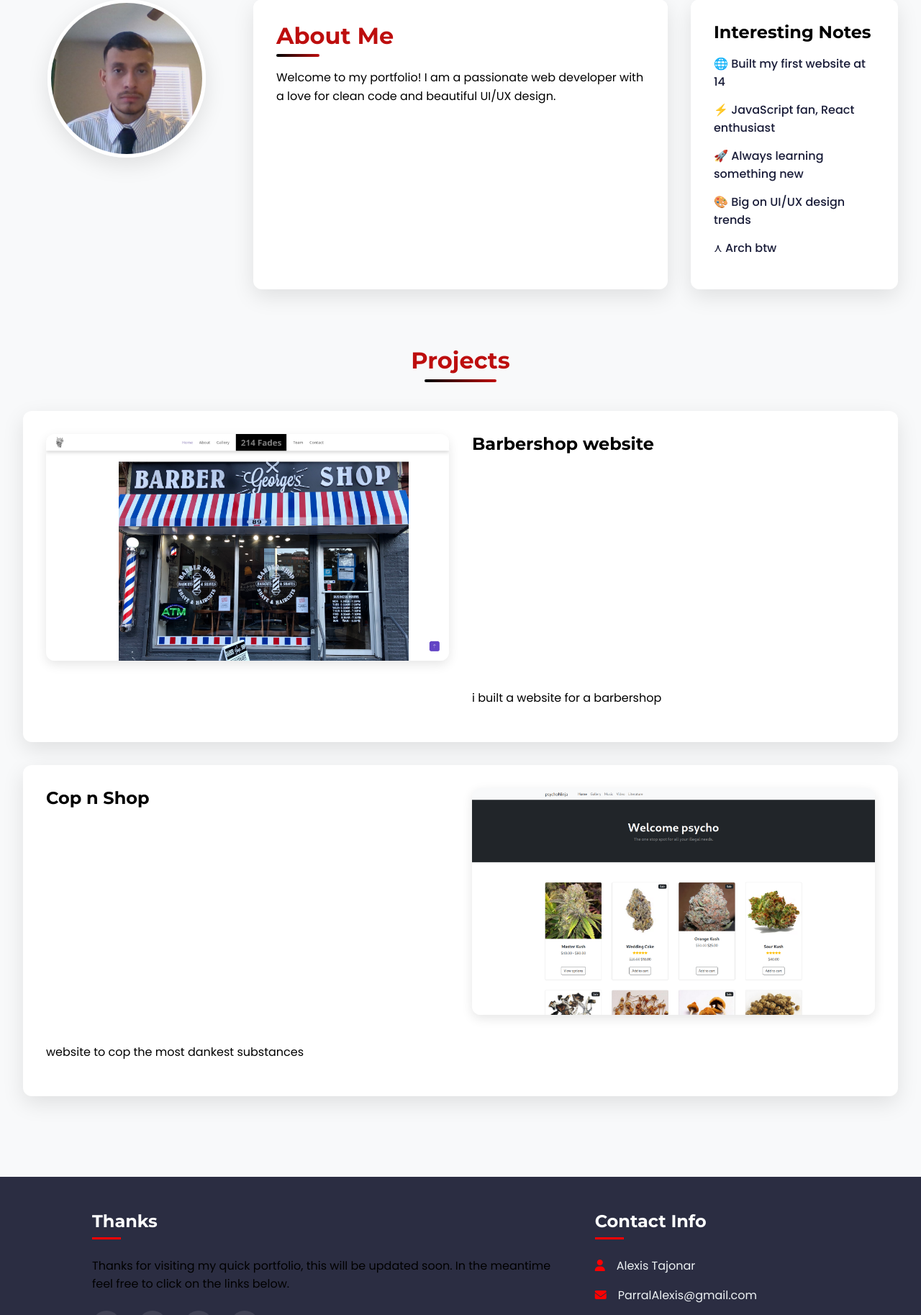
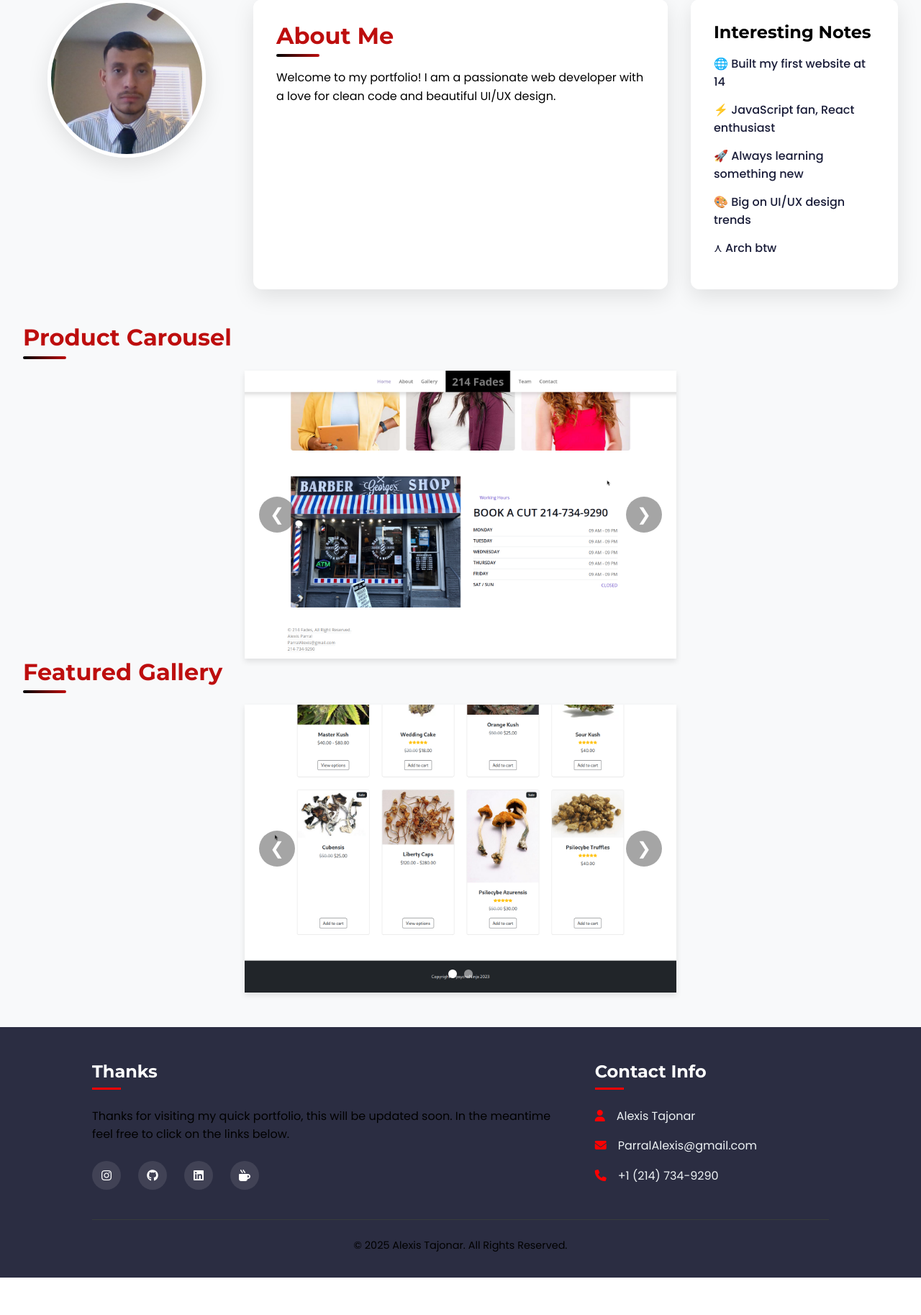
Before and after one commit to psychoNinja214/claudeTest, a Django app: page / in a window 1280 px wide. Shown: the part 177-2004 px from the top of the page at 72% size. After the commit the page ends 1952 px from the top, so only its background shows below. Run offline with Django 5.2, Linux system fonts and the light colour scheme.

Commit message:
carusel mostly done

```diff
--- a/proj/appie/templates/home.html
+++ b/proj/appie/templates/home.html
@@ -35,23 +35,33 @@
             </aside>
         </div>
 
-        <section class="projects">
-            <h2>Projects</h2>
-            <div class="project">
-                <h3>Barbershop website</h3>
-                <div class="project-image">
-                    <img src="{% static 'images/barber.png' %}" alt="Your Profile Image">
-                </div>
-                <p>i built a website for a barbershop</p>
-            </div>
-            <div class="project">
-                <h3>Cop n Shop</h3>
-                <div class="project-image">
-                    <img src="{% static 'images/shop.png' %}" alt="Your Profile Image">
-                </div>
-                <p>website to cop the most dankest substances</p>
-            </div>
-        </section>
+        <div class="section">
+          <h2>Product Carousel</h2>
+          <div class="carousel-container" id="carousel-1">
+              <img class="carousel-image active" src="{% static 'images/barber.png' %}" alt="Product 1">
+              <img class="carousel-image active" src="{% static 'images/about.png' %}" alt="Product 2">
+              <img class="carousel-image active" src="{% static 'images/gallery.png' %}" alt="Product 3">
+              <img class="carousel-image active" src="{% static 'images/contact.png' %}" alt="Product 4">
+
+              <button class="carousel-arrow prev">&#10094;</button>
+              <button class="carousel-arrow next">&#10095;</button>
+
+              <div class="carousel-dots"></div>
+          </div>
+      </div>
+
+      <div class="section">
+          <h2>Featured Gallery</h2>
+          <div class="carousel-container" id="carousel-2">
+              <img class="carousel-image active" src="{% static 'images/shop.png' %}" alt="Gallery 1">
+              <img class="carousel-image active" src="{% static 'images/cubes.png' %}" alt="Gallery 2">
+
+              <button class="carousel-arrow prev">&#10094;</button>
+              <button class="carousel-arrow next">&#10095;</button>
+
+              <div class="carousel-dots"></div>
+          </div>
+      </div>
     </main>
 
     <foot>
--- a/proj/static/css/style.css
+++ b/proj/static/css/style.css
@@ -372,3 +372,81 @@ header, .about-layout, .projects, footer {
 footer {
   animation-delay: 0.6s;
 }
+
+
+.carousel-container {
+  width: 600px;
+  height: 400px;
+  position: relative;
+  margin: 0 auto;
+  overflow: hidden;
+  box-shadow: 0 4px 8px rgba(0, 0, 0, 0.1);
+}
+
+.carousel-image {
+  width: 100%;
+  height: 100%;
+  position: absolute;
+  opacity: 0;
+  transition: opacity 1s ease-in-out;
+  object-fit: cover;
+}
+
+.carousel-image.active {
+  opacity: 1;
+}
+
+.carousel-arrow {
+  position: absolute;
+  top: 50%;
+  transform: translateY(-50%);
+  background: rgba(0, 0, 0, 0.5);
+  color: white;
+  border: none;
+  width: 50px;
+  height: 50px;
+  border-radius: 50%;
+  font-size: 24px;
+  display: flex;
+  align-items: center;
+  justify-content: center;
+  cursor: pointer;
+  z-index: 10;
+  opacity: 0.7;
+  transition: opacity 0.3s;
+}
+
+.carousel-arrow:hover {
+  opacity: 1;
+}
+
+.carousel-arrow.prev {
+  left: 20px;
+}
+
+.carousel-arrow.next {
+  right: 20px;
+}
+
+.carousel-dots {
+  position: absolute;
+  bottom: 20px;
+  left: 0;
+  right: 0;
+  display: flex;
+  justify-content: center;
+  gap: 10px;
+}
+
+.dot {
+  width: 12px;
+  height: 12px;
+  border-radius: 50%;
+  background: rgba(255, 255, 255, 0.5);
+  cursor: pointer;
+  transition: background-color 0.3s;
+}
+
+.dot.active {
+  background: white;
+}
--- a/proj/static/js/script.js
+++ b/proj/static/js/script.js
@@ -1,6 +1,104 @@
-// script.js
+document.addEventListener('DOMContentLoaded', function() {
+    // Function to initialize a carousel
+    function initCarousel(carouselId) {
+        const carousel = document.getElementById(carouselId);
+        const images = carousel.querySelectorAll('.carousel-image');
+        const prevBtn = carousel.querySelector('.carousel-arrow.prev');
+        const nextBtn = carousel.querySelector('.carousel-arrow.next');
+        const dotsContainer = carousel.querySelector('.carousel-dots');
 
-document.addEventListener("DOMContentLoaded", function () {
-   alert("Ready to make magic? ;)");
-    console.log("✅ JS file successfully connected.");
+        let currentIndex = 0;
+        let interval;
+
+        // Create dots based on number of images
+        images.forEach((_, index) => {
+            const dot = document.createElement('div');
+            dot.classList.add('dot');
+            if (index === 0) dot.classList.add('active');
+            dot.addEventListener('click', () => {
+                stopAutoSlide();
+                showImage(index);
+                startAutoSlide();
+            });
+            dotsContainer.appendChild(dot);
+        });
+
+        const dots = carousel.querySelectorAll('.dot');
+
+        // Function to show image at given index
+        function showImage(index) {
+            // Remove active class from all images and dots
+            images.forEach(img => img.classList.remove('active'));
+            dots.forEach(dot => dot.classList.remove('active'));
+
+            // Add active class to current image and dot
+            images[index].classList.add('active');
+            dots[index].classList.add('active');
+
+            currentIndex = index;
+        }
+
+        // Function to show next image
+        function showNextImage() {
+            let nextIndex = currentIndex + 1;
+            if (nextIndex >= images.length) {
+                nextIndex = 0;
+            }
+            showImage(nextIndex);
+        }
+
+        // Function to show previous image
+        function showPrevImage() {
+            let prevIndex = currentIndex - 1;
+            if (prevIndex < 0) {
+                prevIndex = images.length - 1;
+            }
+            showImage(prevIndex);
+        }
+
+        // Set up auto-cycling
+        function startAutoSlide() {
+            interval = setInterval(showNextImage, 3000); // Change image every 3 seconds
+        }
+
+        function stopAutoSlide() {
+            clearInterval(interval);
+        }
+
+        // Add event listeners for buttons
+        nextBtn.addEventListener('click', function() {
+            stopAutoSlide();
+            showNextImage();
+            startAutoSlide();
+        });
+
+        prevBtn.addEventListener('click', function() {
+            stopAutoSlide();
+            showPrevImage();
+            startAutoSlide();
+        });
+
+        // Pause auto-slide when hovering over carousel
+        carousel.addEventListener('mouseenter', stopAutoSlide);
+        carousel.addEventListener('mouseleave', startAutoSlide);
+
+        // Start the carousel
+        startAutoSlide();
+
+        // Return controls to allow external control if needed
+        return {
+            showNext: showNextImage,
+            showPrev: showPrevImage,
+            showImage: showImage,
+            stop: stopAutoSlide,
+            start: startAutoSlide
+        };
+    }
+
+    // Initialize each carousel
+    const carousel1 = initCarousel('carousel-1');
+    const carousel2 = initCarousel('carousel-2');
+
+    // You can control carousels externally if needed:
+    // For example: carousel1.showNext();
 });
```
Also changed, not shown: proj/static/images/about.png (added), proj/static/images/contact.png (added), proj/static/images/cubes.png (added), proj/static/images/gallery.png (added).
